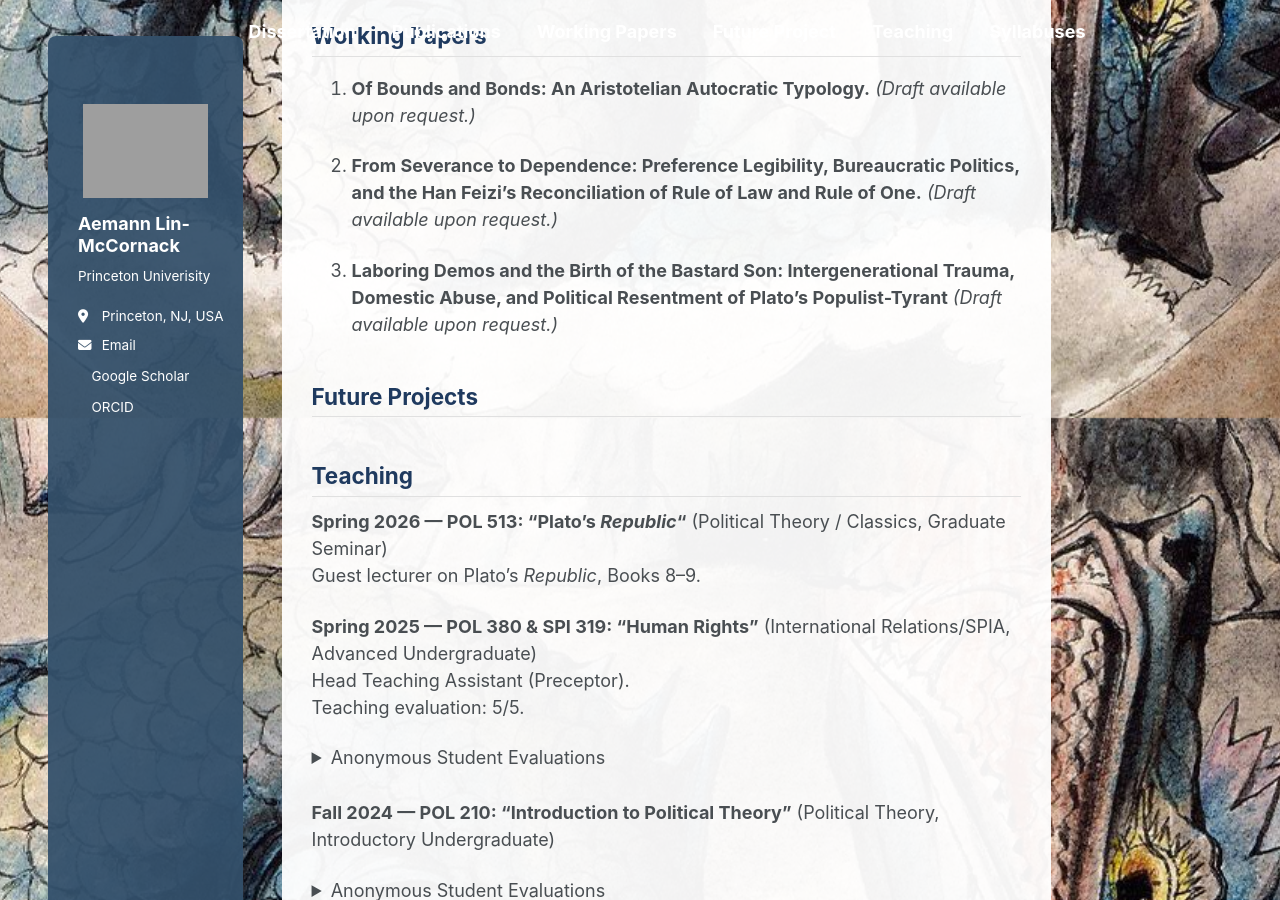
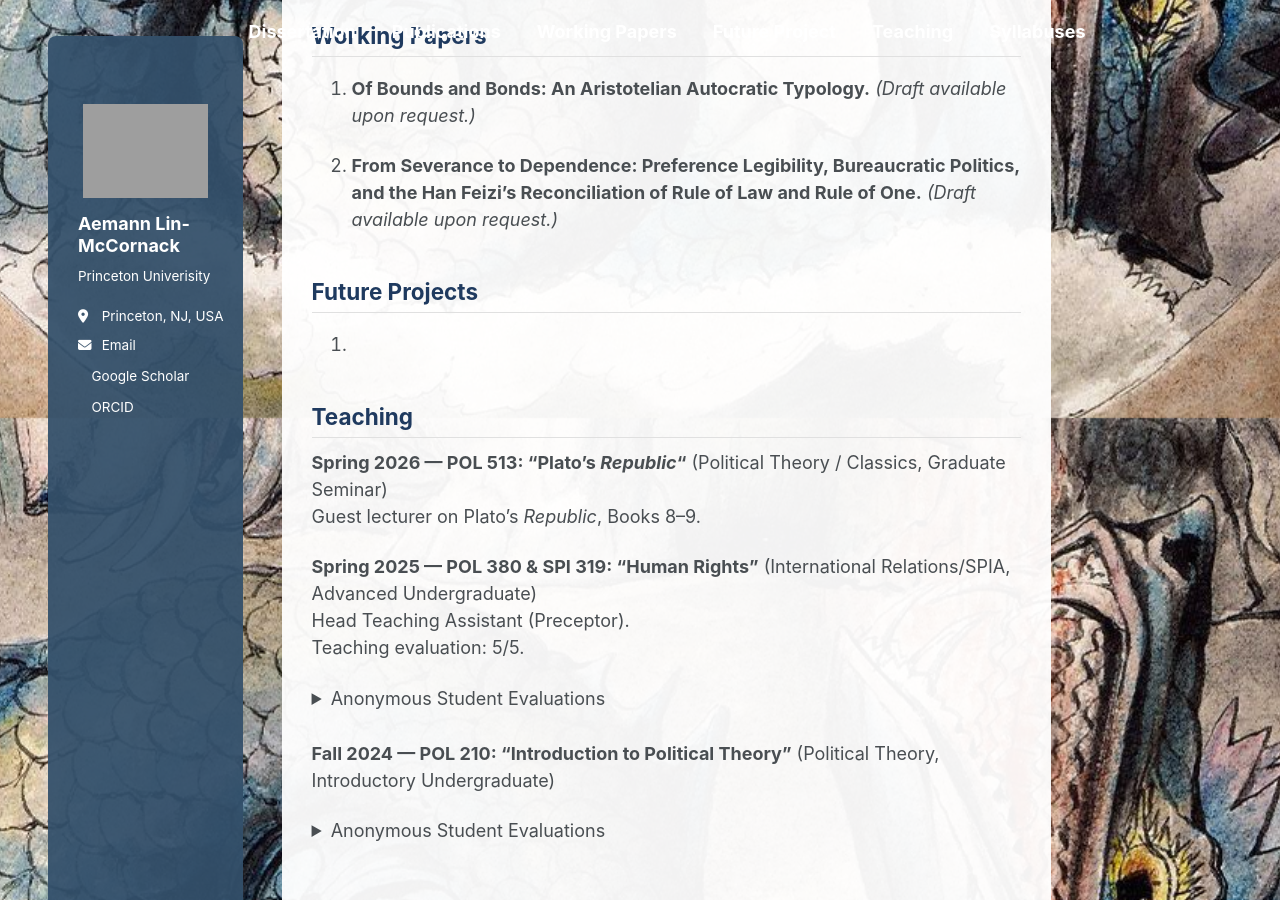
Before and after one commit to aemannlinmccornack/aemannlinmccornack.github.io, a Jekyll site: the page built from _pages/about.md, in a window 1280 px wide and 900 px high, scrolled down 1382 px. Built offline with Jekyll 4.4.1, drawn with Linux system fonts in a browser that asks for light colours; a style sheet for code colours, icons or effects is not loaded.

Commit message:
change about.md

```diff
--- a/_pages/about.md
+++ b/_pages/about.md
@@ -151,10 +151,10 @@ Drawing on a comprehensive study of the 'by nature' (φύσει) formulation acr
 
 2. **From Severance to Dependence: Preference Legibility, Bureaucratic Politics, and the Han Feizi's Reconciliation of Rule of Law and Rule of One.** *(Draft available upon request.)*
 
-3. **Laboring Demos and the Birth of the Bastard Son: Intergenerational Trauma, Domestic Abuse, and Political Resentment of Plato's Populist-Tyrant** *(Draft available upon request.)*
-
 
 ## Future Projects
+
+1.
 
 ## Teaching
 
```
